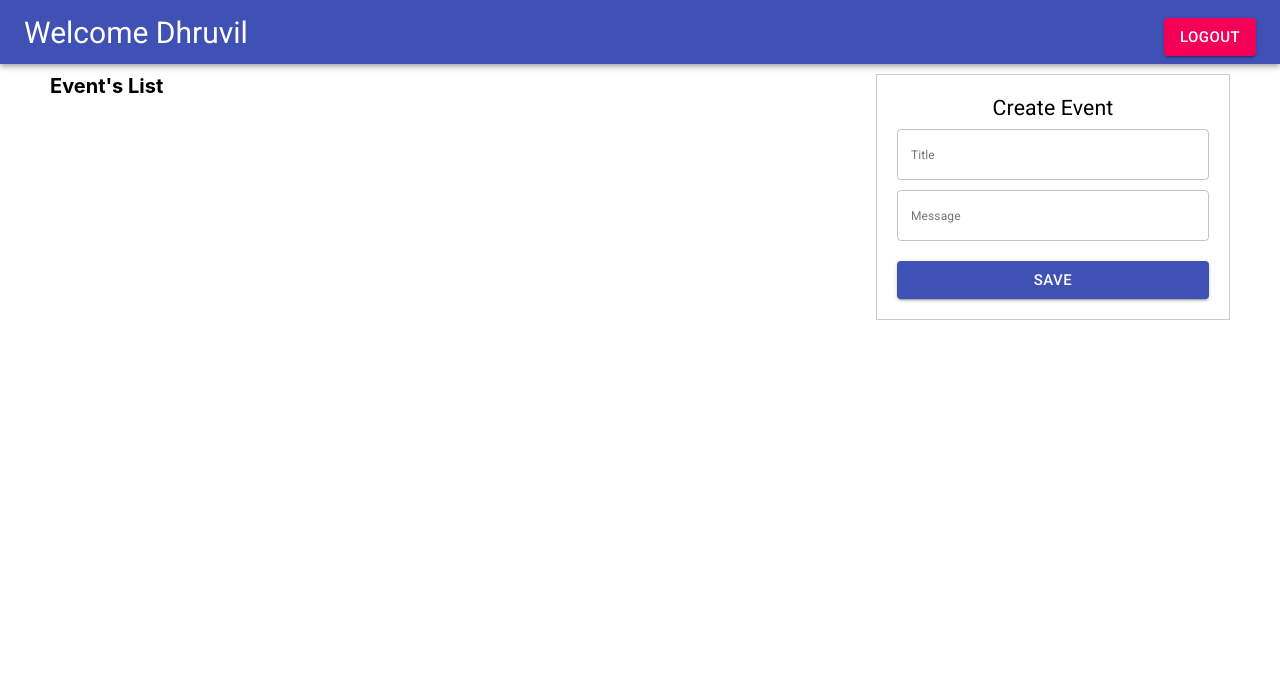
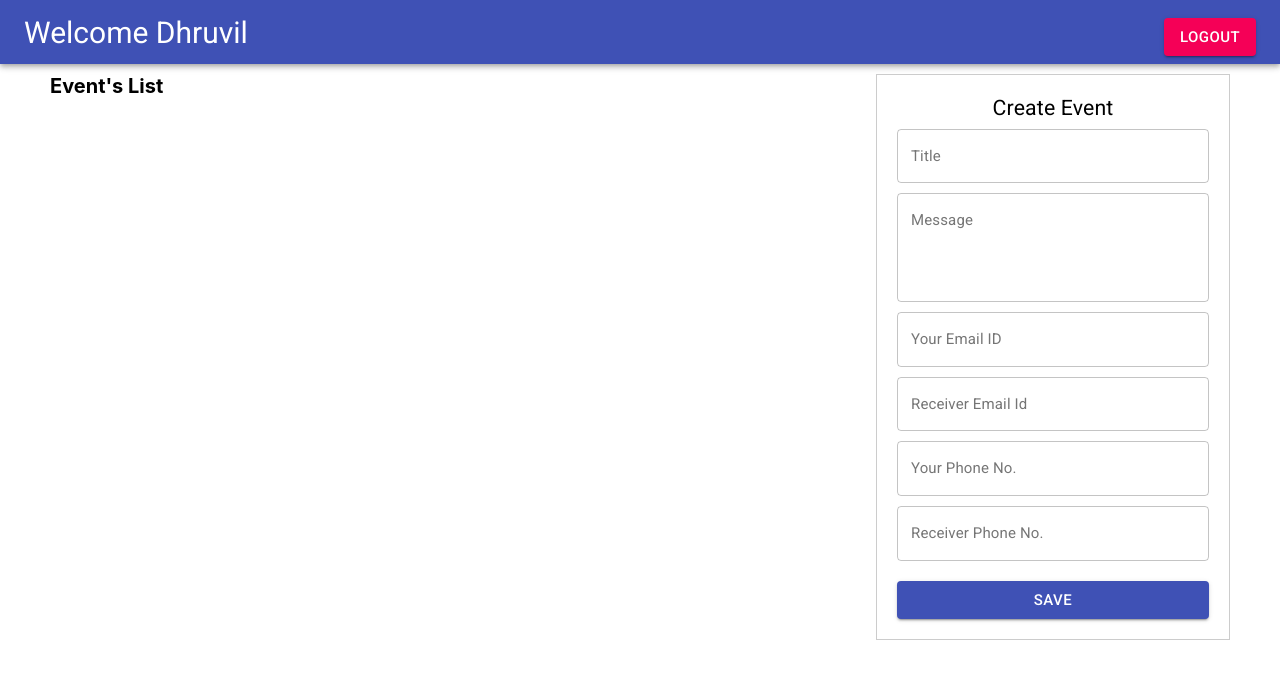
Before and after one commit to lucifer2355/event-messange, a React (Create React App) app in the folder client/: page / in a window 1280 px wide. Shown: the top 678 px of the page. Built offline with nearby package versions, Linux system fonts and the light colour scheme.

Commit message:
add create event form

```diff
--- a/client/src/components/AddEventForm/AddEventForm.tsx
+++ b/client/src/components/AddEventForm/AddEventForm.tsx
@@ -56,13 +56,39 @@ const AddEventForm: React.FC = () => {
           label='Title'
           name='title'
           type='text'
-          style={{ fontSize: "1.2rem" }}
+          style={{ fontSize: "1.5rem" }}
         />
         <FormField
           label='Message'
           name='message'
           type='text'
-          style={{ fontSize: "1.2rem" }}
+          multiline={true}
+          rows={4}
+          style={{ fontSize: "1.5rem" }}
+        />
+        <FormField
+          label='Your Email ID'
+          name='emailFrom'
+          type='email'
+          style={{ fontSize: "1.5rem" }}
+        />
+        <FormField
+          label='Receiver Email Id'
+          name='emailTo'
+          type='email'
+          style={{ fontSize: "1.5rem" }}
+        />
+        <FormField
+          label='Your Phone No.'
+          name='phoneNoFrom'
+          type='number'
+          style={{ fontSize: "1.5rem" }}
+        />
+        <FormField
+          label='Receiver Phone No.'
+          name='phoneNoTo'
+          type='number'
+          style={{ fontSize: "1.5rem" }}
         />
 
         <SubmitButton title='Save' />
--- a/client/src/components/AppTextField/AppTextField.tsx
+++ b/client/src/components/AppTextField/AppTextField.tsx
@@ -10,6 +10,8 @@ interface AppTextFieldProps {
   variant?: "filled" | "outlined" | "standard";
   onChange?: any;
   value?: any;
+  multiline?: boolean;
+  rows?: number;
   other?: any;
 }
 
@@ -22,6 +24,8 @@ const AppTextField: React.FC<AppTextFieldProps> = ({
   error,
   onChange,
   value,
+  rows,
+  multiline,
   ...other
 }) => {
   return (
@@ -37,6 +41,8 @@ const AppTextField: React.FC<AppTextFieldProps> = ({
         value={value}
         InputProps={{ style: style }}
         InputLabelProps={{ style: style }}
+        multiline={multiline}
+        rows={rows}
         className='textField__style'
         {...other}
       />
--- a/client/src/components/forms/AppFormField.tsx
+++ b/client/src/components/forms/AppFormField.tsx
@@ -8,7 +8,9 @@ interface AppFormFieldProps {
   name: string;
   type: string;
   width?: number;
-  style?: React.CSSProperties;
+  multiline?: boolean;
+  rows?: number;
+  style?: any;
   other?: React.ReactNode;
 }
 
@@ -17,12 +19,15 @@ const AppFormField: React.FC<AppFormFieldProps> = ({
   name,
   width,
   type,
+  rows,
+  multiline,
   style,
   ...otherProps
 }) => {
   const { setFieldValue, errors, values } = useFormikContext();
   const formValues: any = values;
   const formErrors: any = errors;
+  console.log(style);
 
   return (
     <>
@@ -31,7 +36,9 @@ const AppFormField: React.FC<AppFormFieldProps> = ({
         label={label}
         name={name}
         type={type}
-        style={{ fontSize: "1.2rem" }}
+        multiline={multiline}
+        rows={4}
+        style={style}
         onChange={(text: any) => setFieldValue(name, text.target.value)}
         value={formValues[name]}
         {...otherProps}
```
